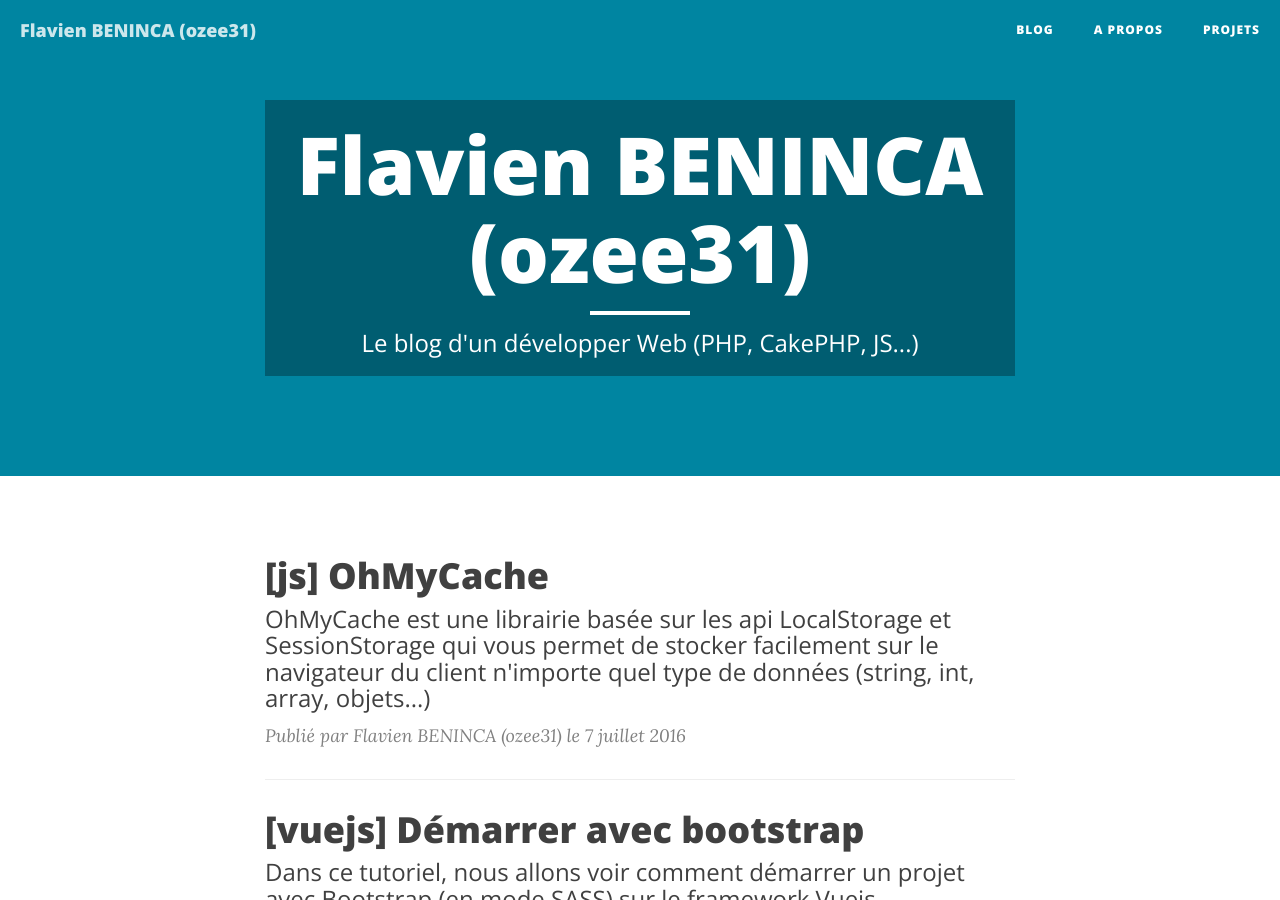
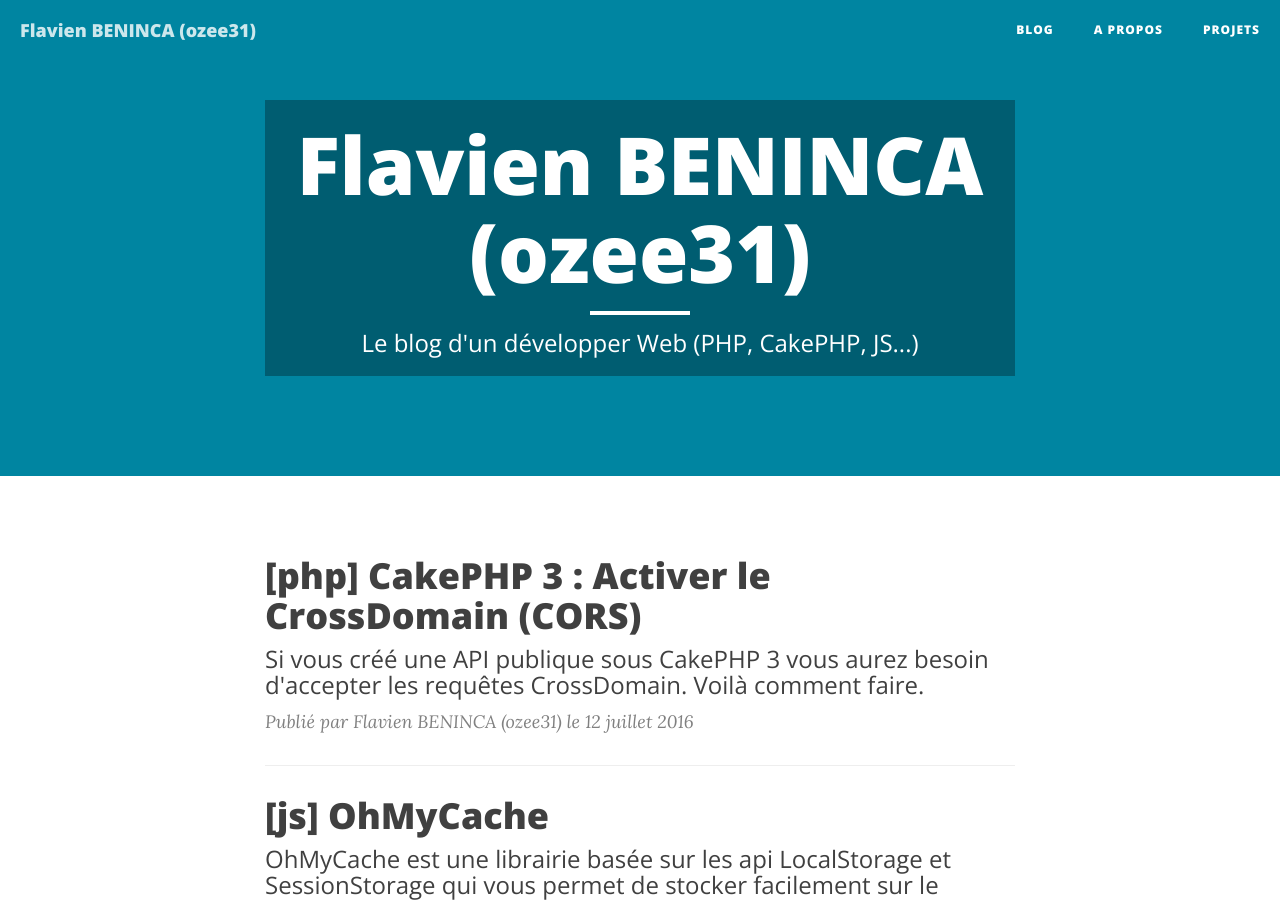
Before and after one commit to ozee31/ozee31.github.io, a Jekyll site: the page built from index.html, in a window 1280 px wide and 900 px high. Built offline with Jekyll 4.4.1, drawn with Linux system fonts in a browser that asks for light colours; nearby versions of some CDN libraries; the list of posts is cut into pages by our own code; some of the changed lines change nothing that is shown.

Commit message:
post cake cors

```diff
--- a/_includes/head.html
+++ b/_includes/head.html
@@ -3,7 +3,7 @@
     <meta charset="utf-8">
     <meta http-equiv="X-UA-Compatible" content="IE=edge">
     <meta name="viewport" content="width=device-width, initial-scale=1">
-    <meta name="description" content="{{ site.description }}">
+    <meta name="description" content="{% if page.subtitle %}{{ page.subtitle }}{% else %}{{ site.description }}{% endif %}">
 
     <title>{% if page.title %}{{ page.title }} - {{ site.title }}{% else %}{{ site.title }}{% endif %}</title>
 
--- /dev/null
+++ b/_posts/2016-07-12-cakephp-3-crosscomain-cors.markdown
@@ -0,0 +1,126 @@
+---
+layout:     post
+title:      "[php] CakePHP 3 : Activer le CrossDomain (CORS)"
+subtitle:   "Si vous créé une API publique sous CakePHP 3 vous aurez besoin d'accepter les requêtes CrossDomain. Voilà comment faire."
+date:       2016-07-12 08:00:00
+comments: true
+header-img: "img/php.png"
+hearder-bg-color: "#6082BB"
+---
+
+# CakePhp 3 : Activer le CrossDomain (CORS)
+
+Suite à la création d'une API sous CakePHP 3.2, j'ai du à un moment autoriser le CrossDomain afin que mon API soit consultable depuis n'importe quel domaine.
+
+Quelle ne fut pas ma surprise de découvrir que le framework ne permettait pas de le faire de manière simple et efficace.
+
+## Filtre du Dispatcher
+
+La première chose à faire est d'ajouter un filtre de dispatcher afin d'autoriser le CrossDomain sur votre application CakePhp.
+
+Si vous ne savez pas ce qu'est un filtre de dispatcher vous pouvez toujours consulter la [documentation](http://book.cakephp.org/3.0/fr/development/dispatch-filters.html).
+
+### Création de la classe RestFilter
+
+La classe doit être créée dans `src/Routing/Filter/RESTFilter.php`
+
+{% highlight php %}
+<?php
+namespace App\Routing\Filter;
+
+use Cake\Event\Event;
+use Cake\Routing\DispatcherFilter;
+
+class RESTFilter extends DispatcherFilter {
+
+  public function beforeDispatch(Event $event) {
+    $request = $event->data['request'];
+    $response = $event->data['response'];
+
+    $origin = $request->header('Origin');
+
+    if (!empty($origin)) {
+      $response->header('Access-Control-Allow-Origin', $origin);
+    }
+
+    if ($request->method() == 'OPTIONS') {
+      $method  = $request->header('Access-Control-Request-Method');
+      $headers = $request->header('Access-Control-Request-Headers');
+      $response->header('Access-Control-Allow-Headers', $headers);
+      $response->header('Access-Control-Allow-Methods', empty($method) ? 'GET, POST, PUT, DELETE' : $method);
+      $response->header('Access-Control-Allow-Credentials', 'true');
+      $response->header('Access-Control-Max-Age', '120');
+      $response->send();
+      die;
+    }
+  }
+}
+{% endhighlight %}
+
+### Activer le filtre
+
+Maintenant on active le filtre dans `bootstrap.php` en ajoutant cette ligne
+
+{% highlight php %}
+<?php
+DispatcherFactory::add('REST', ['priority' => 1]);
+{% endhighlight %}
+
+## Le cas des exceptions
+
+Alors que je pensais que le travail était fini, j'ai découvert que lorsque je lançais des exeptions, il m'était impossible côté front d'analyser la réponse.
+
+En effet sous firefox en analysant la réponse j'ai un petit message :
+![SyntaxError](https://lh3.googleusercontent.com/O9fYwu03Z4XLp0MogPOHEHxU6OcgAg8bdnce9duwRq9xNt1uGo9HniH1KfwyDF0YMPf0XJFh=s0 "exception-response.JPG")
+
+Du coup impossible pour moi en JS de savoir quel type d'erreur je reçoit (401, 404, ... ?), quel est le message d'erreur, l'url...
+
+Après quelques recherches et manipulations j'ai découvert que les exceptions redéfinissait les headers de la réponse et donc annulaient ceux définit dans le filtre du Dispatcher.
+
+La solution que j'ai trouvée est de surcharger la classe `ErrorHandler` afin de redéfinir les headers dans la fonction `_sendResponse()`
+
+### Création de la classe de surcharge
+
+La classe doit être écrite dans `src/Error/AppError.php`
+
+{% highlight php %}
+<?php
+namespace App\Error;
+
+use Cake\Error\ErrorHandler;
+
+class AppError extends ErrorHandler {
+
+  protected function _sendResponse($response) {
+    $response->header('Access-Control-Allow-Origin','*');
+    $response->header('Access-Control-Allow-Methods','*');
+    $response->header('Access-Control-Allow-Headers','X-Requested-With');
+    $response->header('Access-Control-Allow-Headers','Content-Type, x-xsrf-token');
+    $response->header('Access-Control-Max-Age','120');
+
+    parent::_sendResponse($response);
+  }
+}
+{% endhighlight %}
+
+
+### Activer la classe
+
+Il va maintenant falloir activer cette classe à la place de celle par défaut et ça ce passe dans `bootstrap.php`
+
+{% highlight php %}
+<?php
+// remplacer "use Cake\Error\ErrorHandler;" par
+
+use App\Error\AppError;
+
+// remplacer "(new ErrorHandler(Configure::read('Error')))->register();" par
+
+(new AppError(Configure::read('Error')))->register();
+{% endhighlight %}
+
+Et voilà maintenant les exceptions pourront être facilement traitées côté front
+
+## Allez plus loin
+
+Je pense qu'il peut être judicieux de créer un plugin pour ça afin de pouvoir réutiliser le code sur plusieurs projets et ceux sans prise de tête.
```
